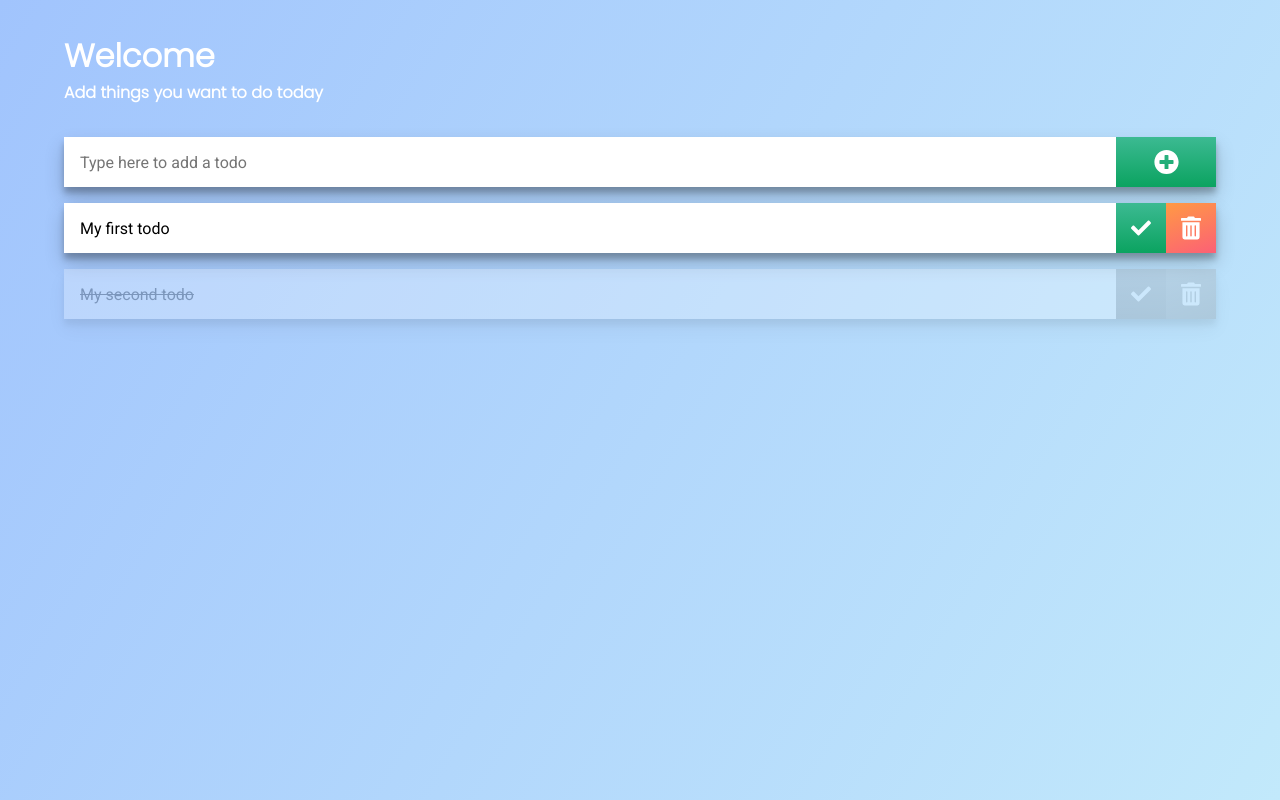
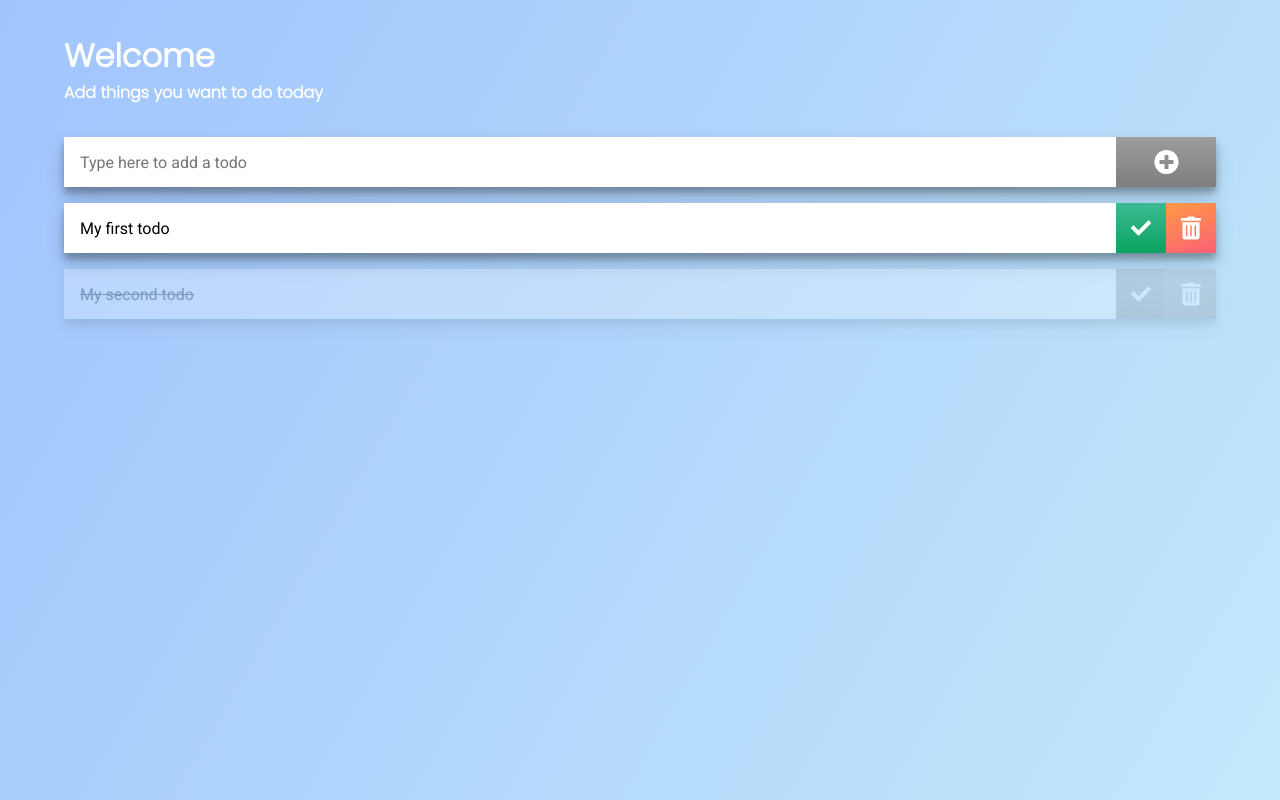
Before and after one commit to koendebruijn/vue-todo-app, a Vue app: page / in a window 1280 px wide. Built offline with nearby package versions, Linux system fonts and the light colour scheme.

Commit message:
Fixed empty todo's

```diff
--- a/src/components/Input.vue
+++ b/src/components/Input.vue
@@ -7,7 +7,7 @@
       placeholder="Type here to add a todo"
       v-model="content"
     />
-    <button class="form__button" type="submit">
+    <button class="form__button" type="submit" :disabled="!content.length">
       <icon class="form__button-icon" icon="plus-circle" />
     </button>
   </form>
@@ -48,6 +48,10 @@ export default defineComponent({
     border: none;
     padding: 1em 0 1em 1em;
     height: 50px;
+
+    &:focus {
+      outline: none;
+    }
   }
 
   &__button {
@@ -56,6 +60,13 @@ export default defineComponent({
     border-radius: none;
     color: white;
     background-image: linear-gradient(to top, #0ba360 0%, #3cba92 100%);
+    transition: 0.2s all ease-in-out;
+
+    &:disabled {
+      cursor: not-allowed;
+      filter: grayscale(100%);
+      transition: 0.2s all ease-in-out;
+    }
   }
 
   &__button-icon {
```
